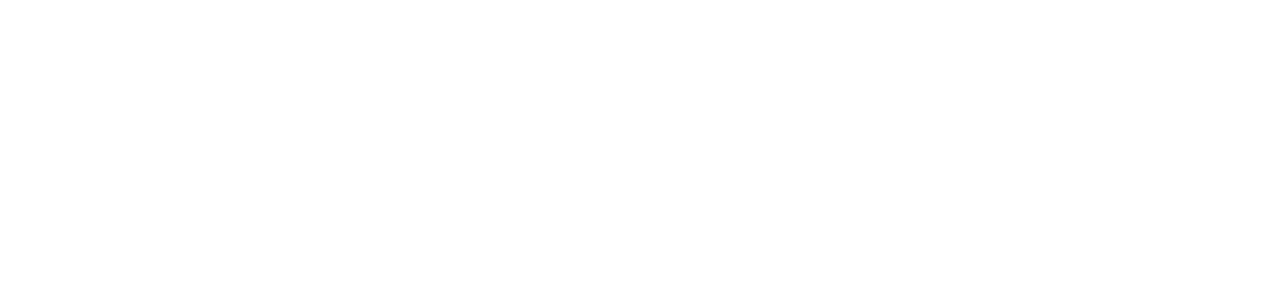
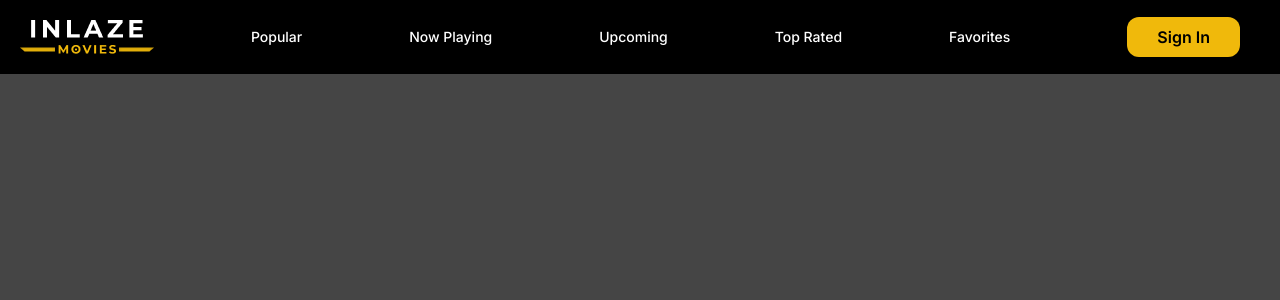
Before and after one commit to NandierSR26/movies-app-front-inlaze, a React (Vite) app: page / in a window 1280 px wide. Shown: the top 300 px of the page. Built offline with nearby package versions, Linux system fonts and the light colour scheme.

Commit message:
feat: Header component without auth ready

```diff
--- a/src/App.tsx
+++ b/src/App.tsx
@@ -1,6 +1,7 @@
+import { HomePage } from "./pages";
 
 function App() {
-  return <></>;
+  return <HomePage />;
 }
 
 export default App;
--- /dev/null
+++ b/src/components/Header/Header.module.scss
@@ -0,0 +1,53 @@
+@import '../../index.scss';
+
+.header {
+  background-color: $primary-color;
+  padding: 13.5px 20px;
+}
+
+.header-container {
+  display: flex;
+  align-items: center;
+  justify-content: space-between;
+  width: 100%;
+  max-width: 1500px;
+  margin: 0 auto;
+
+  figure {
+    width: 134px;
+  }
+
+  figure > img {
+    width: 100%;
+  }
+
+  .menu {
+    display: flex;
+    justify-content: space-evenly;
+    align-items: center;
+    gap: 10px;
+    flex: 1;
+
+    .menu-items {
+      list-style: none;
+
+      a {
+        @include inter-font(500, 'normal')
+      }
+    }
+  }
+
+  .header-options{
+    padding: 0 20px;
+
+    button {
+      @include inter-font(600, 'normal', 16px);
+      background-color: $secondary-color;
+      color: $primary-color;
+      padding: 10px 30px;
+      border: none;
+      border-radius: 12px;
+      cursor: pointer;
+    }
+  }
+}
--- /dev/null
+++ b/src/components/Header/Header.tsx
@@ -0,0 +1,41 @@
+import styles from "./Header.module.scss"
+import inlazeLogo from "/assets/Logo.png"
+
+export const Header = () => {
+  return (
+    <header className={styles["header"]}>
+      <div className={styles["header-container"]}>
+        <figure>
+          <img src={inlazeLogo} alt="logo" />
+        </figure>
+
+        <ul className={styles["menu"]}>
+          <li className={styles["menu-items"]}>
+            <a>Popular</a>
+          </li>
+
+          <li className={styles["menu-items"]}>
+            <a>Now Playing</a>
+          </li>
+
+          <li className={styles["menu-items"]}>
+            <a>Upcoming</a>
+          </li>
+
+          <li className={styles["menu-items"]}>
+            <a>Top Rated</a>
+          </li>
+
+          <li className={styles["menu-items"]}>
+            <a>Favorites</a>
+          </li>
+
+        </ul>
+
+        <div className={styles["header-options"]}>
+          <button>Sign In</button>
+        </div>
+      </div>
+    </header>
+  )
+}
--- /dev/null
+++ b/src/components/index.ts
@@ -0,0 +1 @@
+export * from './Header/Header'
--- a/src/index.css
+++ /dev/null
@@ -1,8 +0,0 @@
-@import url('./styles/colors.scss');
-@import url('./styles/fonts.scss');
-
-*, *::before, *::after {
-  margin: 0;
-  padding: 0;
-  box-sizing: border-box;
-}
--- /dev/null
+++ b/src/index.scss
@@ -0,0 +1,13 @@
+@import './styles/colors.scss';
+@import './styles/fonts.scss';
+
+*, *::before, *::after {
+  margin: 0;
+  padding: 0;
+  box-sizing: border-box;
+}
+
+body {
+  background-color: $gray-100;
+  color: #FFFFFF
+}
--- a/src/main.tsx
+++ b/src/main.tsx
@@ -1,7 +1,7 @@
 import React from 'react'
 import ReactDOM from 'react-dom/client'
 import App from './App'
-import './index.css'
+import './index.scss'
 
 ReactDOM.createRoot(document.getElementById('root') as HTMLElement).render(
   <React.StrictMode>
--- /dev/null
+++ b/src/pages/Home/HomePage.tsx
@@ -0,0 +1,16 @@
+import { Header } from "../../components"
+
+export const HomePage = () => {
+  return (
+    <>
+      {/* Header */}
+      <Header />
+
+      {/* Banner */}
+
+      {/* main */}
+
+      {/* Footer */}
+    </>
+  )
+}
--- /dev/null
+++ b/src/pages/index.ts
@@ -0,0 +1 @@
+export * from './Home/HomePage'
--- a/src/styles/fonts.scss
+++ b/src/styles/fonts.scss
@@ -1,92 +1,14 @@
-.ibm-plex-sans-thin {
+@mixin ibm-plex-sans($font-weight: 300, $font-style: 'normal', $font-size: 14px) {
   font-family: "IBM Plex Sans", sans-serif;
-  font-weight: 100;
-  font-style: normal;
+  font-weight: $font-weight;
+  font-style: $font-style;
+  font-size: $font-size;
 }
 
-.ibm-plex-sans-extralight {
-  font-family: "IBM Plex Sans", sans-serif;
-  font-weight: 200;
-  font-style: normal;
-}
-
-.ibm-plex-sans-light {
-  font-family: "IBM Plex Sans", sans-serif;
-  font-weight: 300;
-  font-style: normal;
-}
-
-.ibm-plex-sans-regular {
-  font-family: "IBM Plex Sans", sans-serif;
-  font-weight: 400;
-  font-style: normal;
-}
-
-.ibm-plex-sans-medium {
-  font-family: "IBM Plex Sans", sans-serif;
-  font-weight: 500;
-  font-style: normal;
-}
-
-.ibm-plex-sans-semibold {
-  font-family: "IBM Plex Sans", sans-serif;
-  font-weight: 600;
-  font-style: normal;
-}
-
-.ibm-plex-sans-bold {
-  font-family: "IBM Plex Sans", sans-serif;
-  font-weight: 700;
-  font-style: normal;
-}
-
-.ibm-plex-sans-thin-italic {
-  font-family: "IBM Plex Sans", sans-serif;
-  font-weight: 100;
-  font-style: italic;
-}
-
-.ibm-plex-sans-extralight-italic {
-  font-family: "IBM Plex Sans", sans-serif;
-  font-weight: 200;
-  font-style: italic;
-}
-
-.ibm-plex-sans-light-italic {
-  font-family: "IBM Plex Sans", sans-serif;
-  font-weight: 300;
-  font-style: italic;
-}
-
-.ibm-plex-sans-regular-italic {
-  font-family: "IBM Plex Sans", sans-serif;
-  font-weight: 400;
-  font-style: italic;
-}
-
-.ibm-plex-sans-medium-italic {
-  font-family: "IBM Plex Sans", sans-serif;
-  font-weight: 500;
-  font-style: italic;
-}
-
-.ibm-plex-sans-semibold-italic {
-  font-family: "IBM Plex Sans", sans-serif;
-  font-weight: 600;
-  font-style: italic;
-}
-
-.ibm-plex-sans-bold-italic {
-  font-family: "IBM Plex Sans", sans-serif;
-  font-weight: 700;
-  font-style: italic;
-}
-
-// <uniquifier>: Use a unique and descriptive class name
-// <weight>: Use a value from 100 to 900
-
-.inter-font {
+@mixin inter-font($font-weight: 300, $font-style: 'normal', $font-size: 14px) {
   font-family: "Inter", sans-serif;
   font-optical-sizing: auto;
-  font-style: normal;
+  font-weight: $font-weight;
+  font-style: $font-style;
+  font-size: $font-size;
 }
```
